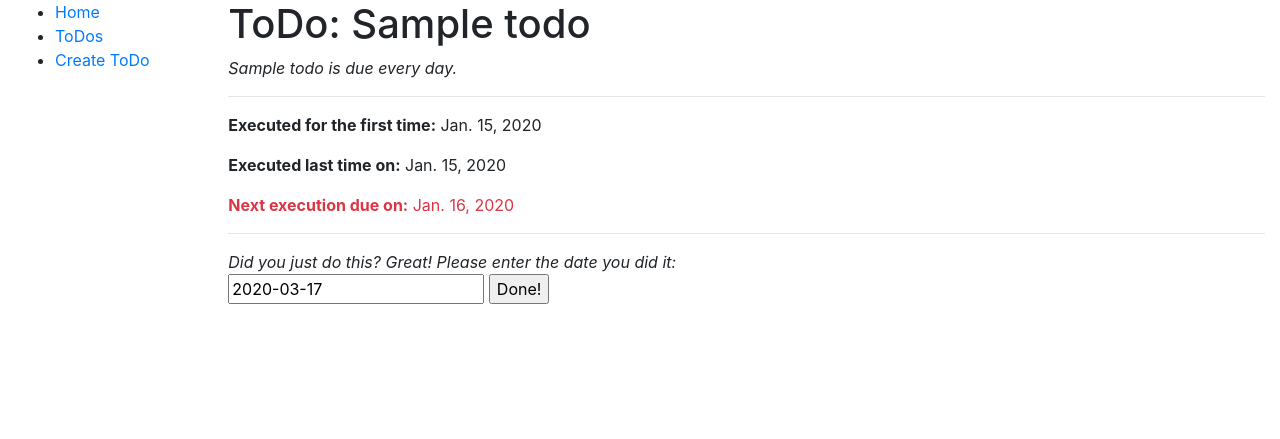
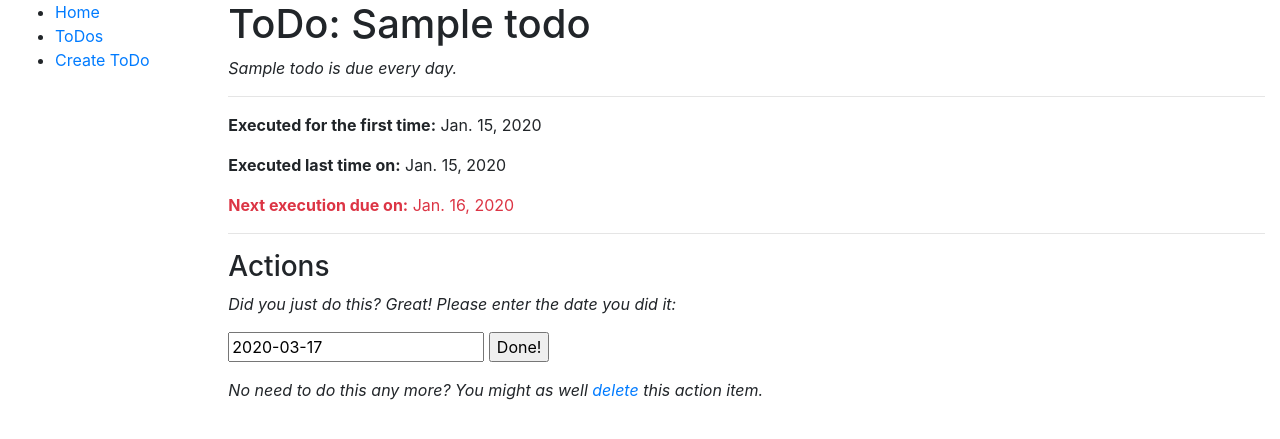
Before and after one commit to Ahn729/due_date, a Django app: page /due_date/todos/1 in a window 1280 px wide. Shown: the top 439 px of the page. Run offline with Django 3.2, Linux system fonts and the light colour scheme; tables that the repository leaves empty hold one stand-in row (values such as "Sample post"); some libraries are stand-ins or nearby versions.

Commit message:
Delete todos if needed

```diff
--- a/little_helpers/due_date/templates/due_date/todo_detail.html
+++ b/little_helpers/due_date/templates/due_date/todo_detail.html
@@ -8,6 +8,8 @@
   <p><strong>Executed last time on:</strong> {{ todo.last_exec_date }}</p>
   <p class="{% if todo.is_overdue %}text-danger{% endif %}"><strong>Next execution due on:</strong> {{ todo.next_exec_date }}</p>
   <hr>
+  <h3>Actions</h3>
+  <p>
     <i>Did you just do this? Great! Please enter the date you did it:</i>
     <form action="" method="post">
       {% csrf_token %}
@@ -16,4 +18,8 @@
       <br>
       {{ form.done_date.errors }}
     </form>
+  </p>
+  <p>
+    <i>No need to do this any more? You might as well <a href="{% url 'todo-delete' todo.pk %}">delete</a> this action item.</i>
+  </p>
 {% endblock %}
--- a/little_helpers/due_date/templates/due_date/todo_list.html
+++ b/little_helpers/due_date/templates/due_date/todo_list.html
@@ -6,8 +6,9 @@
   <ul>
     {% for todo in todo_list %}
       <li class="{% if todo.is_overdue %}text-danger{% endif %}">
-        {{ todo.next_exec_date }}
+        {{ todo.next_exec_date }}:
         <a href="{{ todo.get_absolute_url }}">{{ todo.name }}</a>
+      &middot; <a href="{% url 'todo-delete' todo.pk %}"><i>Delete</i></a></li>
     {% endfor %}
   </ul>
   {% else %}
--- a/little_helpers/due_date/urls.py
+++ b/little_helpers/due_date/urls.py
@@ -6,4 +6,5 @@ urlpatterns = [
     path('todos/', views.todo_list_view, name='todos'),
     path('todos/create', views.ToDoCreate.as_view(), name='todo-create'),
     path('todos/<int:pk>', views.todo_list_detail, name='todo-detail'),
+    path('todos/<int:pk>/delete', views.ToDoDelete.as_view(), name='todo-delete'),
 ]
--- a/little_helpers/due_date/views.py
+++ b/little_helpers/due_date/views.py
@@ -1,7 +1,7 @@
 from datetime import date
 
 from django.shortcuts import render, get_object_or_404
-from django.views.generic import CreateView
+from django.views.generic import CreateView, DeleteView
 from django.core.paginator import Paginator
 from django.http import HttpResponseRedirect
 from django.urls import reverse_lazy
@@ -74,3 +74,7 @@ class ToDoCreate(CreateView):
             form.add_error(None, 'You must specify either first or last exec date')
             return self.form_invalid(form)
         return super().form_valid(form)
+
+class ToDoDelete(DeleteView):
+    model = ToDo
+    success_url = reverse_lazy('todos')
```
Also changed, not shown: little_helpers/due_date/templates/due_date/todo_confirm_delete.html (added, +14 -0 lines). Lines whose indentation alone changed are shown as unchanged.
